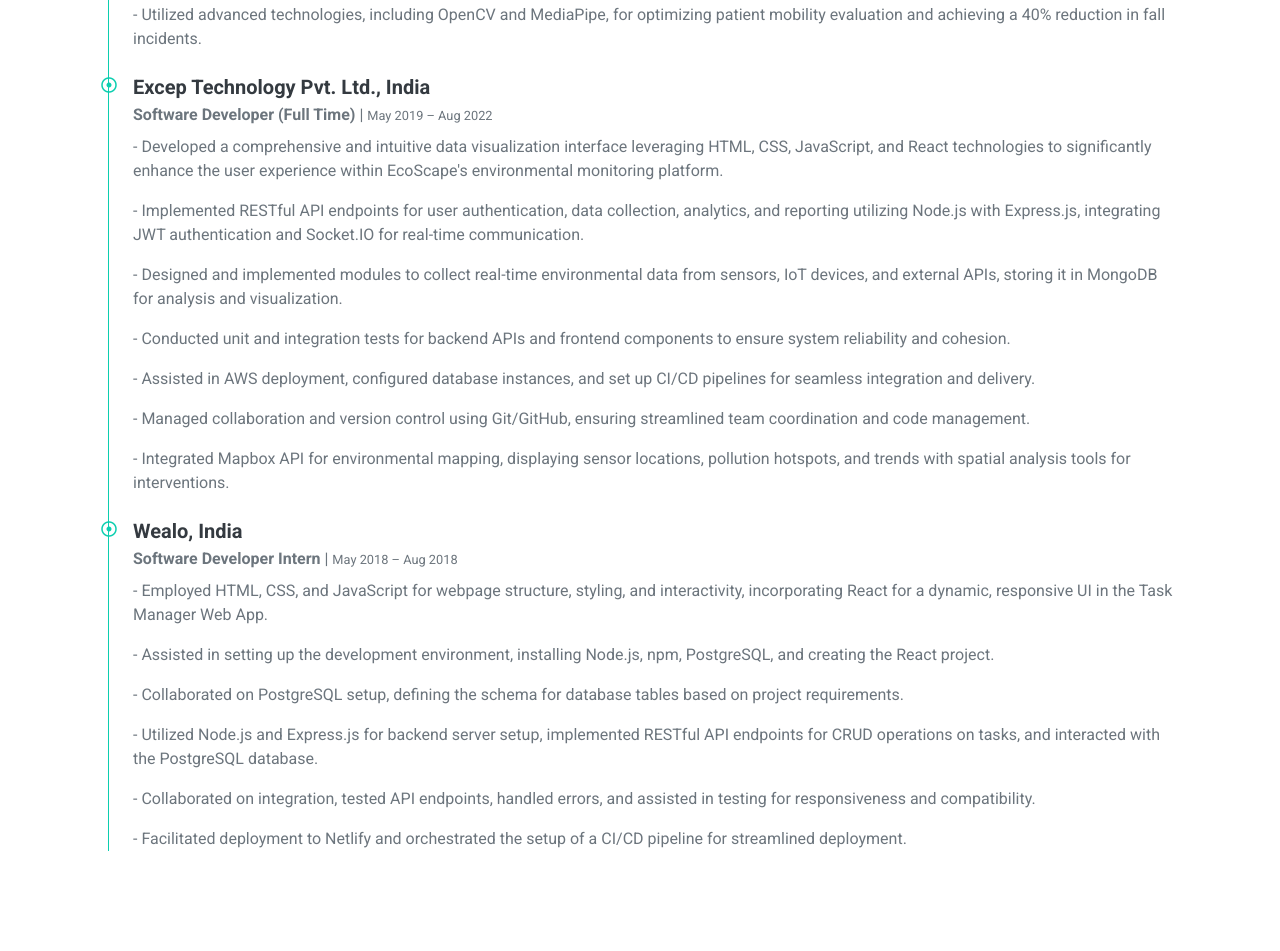
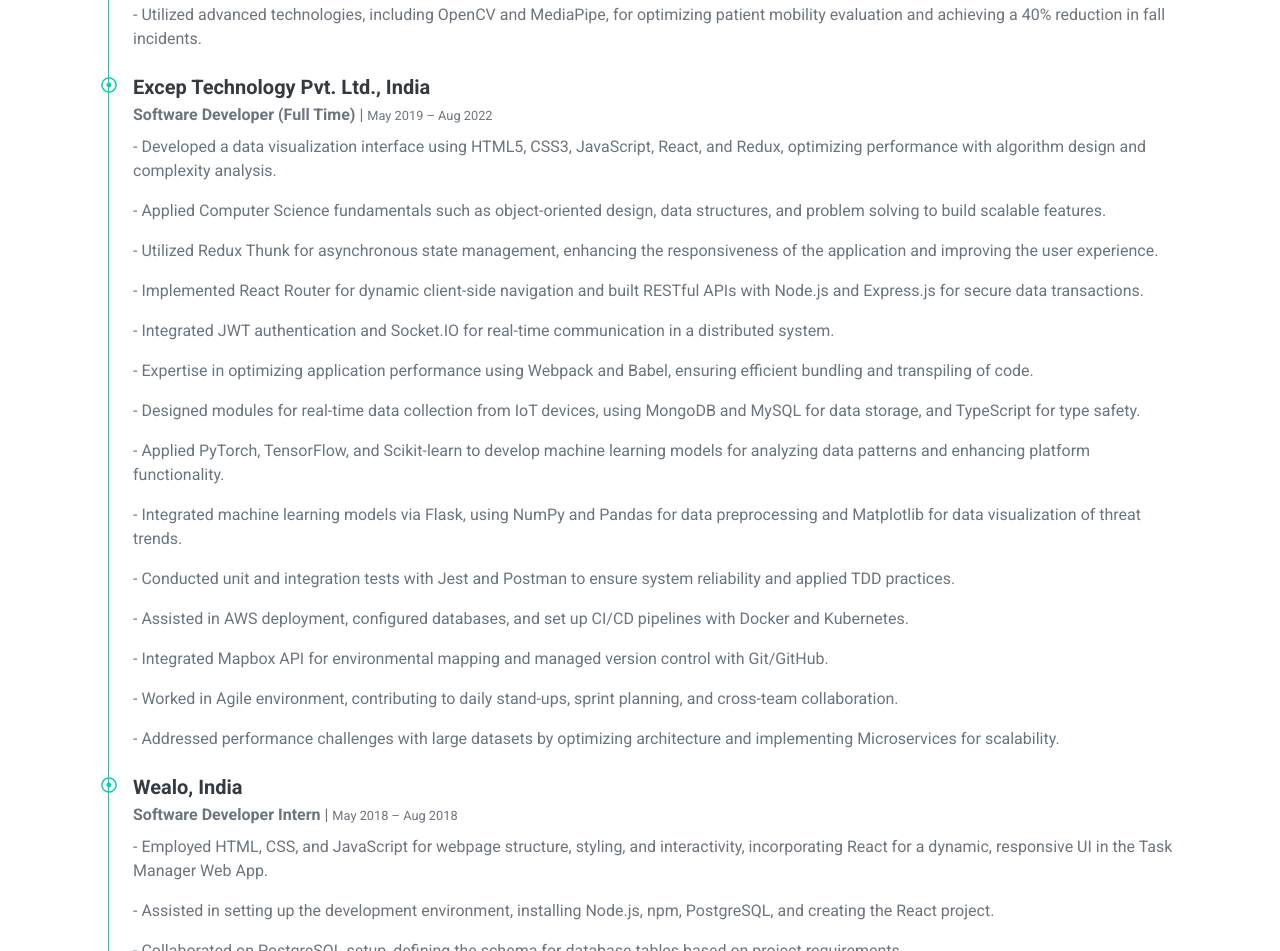
Before and after one commit to divyeshreepotdar1/Portfolio2, a plain HTML site: page index.html in a window 1280 px wide. Shown: the part 2746-3697 px from the top of the page. Drawn offline with nearby package versions, Linux system fonts and the light colour scheme.

Commit message:
Update index.html

```diff
--- a/index.html
+++ b/index.html
@@ -185,17 +185,21 @@
                                     <i class="far fa-dot-circle text-primary position-absolute" style="top: 2px; left: -32px;"></i>
                                     <h5 class="font-weight-bold mb-1">Excep Technology Pvt. Ltd., India</h5>
                                     <p class="mb-2"><strong>Software Developer (Full Time)</strong> | <small>May 2019 – Aug 2022</small></p>
-                                    <p>- Developed a comprehensive and intuitive data visualization interface leveraging HTML, CSS, JavaScript, and React
-                                         technologies to significantly enhance the user experience within EcoScape's environmental monitoring platform.</p>
-                                    <p>- Implemented RESTful API endpoints for user authentication, data collection, analytics, and reporting utilizing Node.js with
-                                             Express.js, integrating JWT authentication and Socket.IO for real-time communication.</p>
-                                    <p>- Designed and implemented modules to collect real-time environmental data from sensors, IoT devices, and external APIs,
-                                         storing it in MongoDB for analysis and visualization.</p>
-                                    <p>- Conducted unit and integration tests for backend APIs and frontend components to ensure system reliability and cohesion.</p>
-                                    <p>- Assisted in AWS deployment, configured database instances, and set up CI/CD pipelines for seamless integration and delivery.</p>
-                                    <p>- Managed collaboration and version control using Git/GitHub, ensuring streamlined team coordination and code management.</p>
-                                    <p>- Integrated Mapbox API for environmental mapping, displaying sensor locations, pollution hotspots, and trends with spatial
-                                     analysis tools for interventions.</p>
+                                    <p>- Developed a data visualization interface using HTML5, CSS3, JavaScript, React, and Redux, optimizing performance with algorithm design and complexity analysis.</p>
+                                    <p>- Applied Computer Science fundamentals such as object-oriented design, data structures, and problem solving to build scalable features.</p>
+                                    <p>- Utilized Redux Thunk for asynchronous state management, enhancing the responsiveness of the application and improving the user experience.</p>
+                                    <p>- Implemented React Router for dynamic client-side navigation and built RESTful APIs with Node.js and Express.js for secure data transactions.</p>
+                                    <p>- Integrated JWT authentication and Socket.IO for real-time communication in a distributed system.</p>
+                                    <p>- Expertise in optimizing application performance using Webpack and Babel, ensuring efficient bundling and transpiling of code.</p>
+                                    <p>- Designed modules for real-time data collection from IoT devices, using MongoDB and MySQL for data storage, and TypeScript for type safety.</p>
+                                    <p>- Applied PyTorch, TensorFlow, and Scikit-learn to develop machine learning models for analyzing data patterns and enhancing platform functionality.</p>
+                                    <p>- Integrated machine learning models via Flask, using NumPy and Pandas for data preprocessing and Matplotlib for data visualization of threat trends.</p>
+                                    <p>- Conducted unit and integration tests with Jest and Postman to ensure system reliability and applied TDD practices.</p>
+                                    <p>- Assisted in AWS deployment, configured databases, and set up CI/CD pipelines with Docker and Kubernetes.</p>
+                                    <p>- Integrated Mapbox API for environmental mapping and managed version control with Git/GitHub.</p>
+                                    <p>- Worked in Agile environment, contributing to daily stand-ups, sprint planning, and cross-team collaboration.</p>
+                                    <p>- Addressed performance challenges with large datasets by optimizing architecture and implementing Microservices for scalability.</p>
+
                                 </div>
 
                                 <div class="position-relative mb-4">
```
